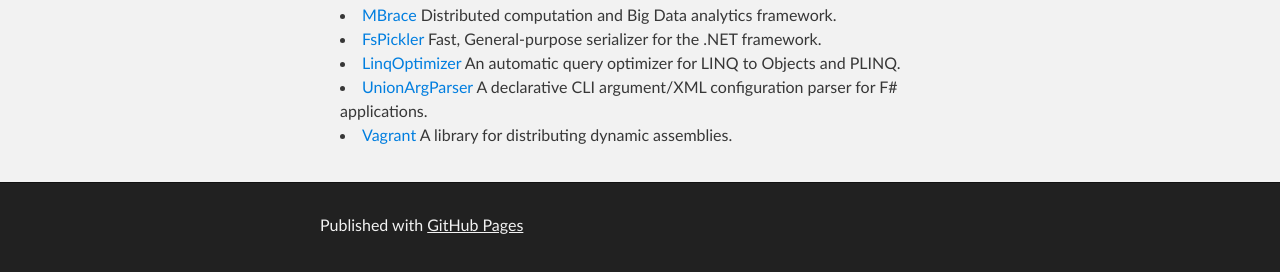
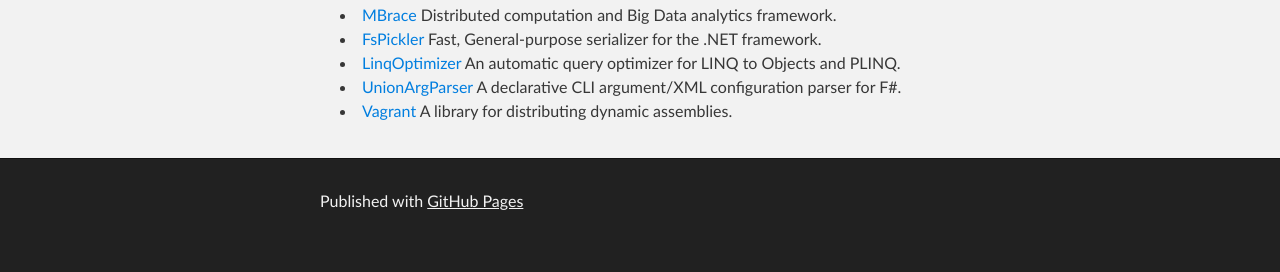
Before and after one commit to nessos/nessos.github.io, a plain HTML site: page index.html in a window 1280 px wide. Shown: the part 352-624 px from the top of the page. Drawn offline with Linux system fonts and the light colour scheme.

Commit message:
Update index.html

```diff
--- a/index.html
+++ b/index.html
@@ -38,7 +38,7 @@
 <li>
 <a href="http://nessos.github.io/LinqOptimizer">LinqOptimizer</a> An automatic query optimizer for LINQ to Objects and PLINQ.</li>
 <li>
-<a href="http://nessos.github.io/UnionArgParser">UnionArgParser</a> A declarative CLI argument/XML configuration parser for F# applications.</li>
+<a href="http://nessos.github.io/UnionArgParser">UnionArgParser</a> A declarative CLI argument/XML configuration parser for F#.</li>
 <li>
 <a href="http://nessos.github.io/Vagrant">Vagrant</a> A library for distributing dynamic assemblies.</li>
 
```
